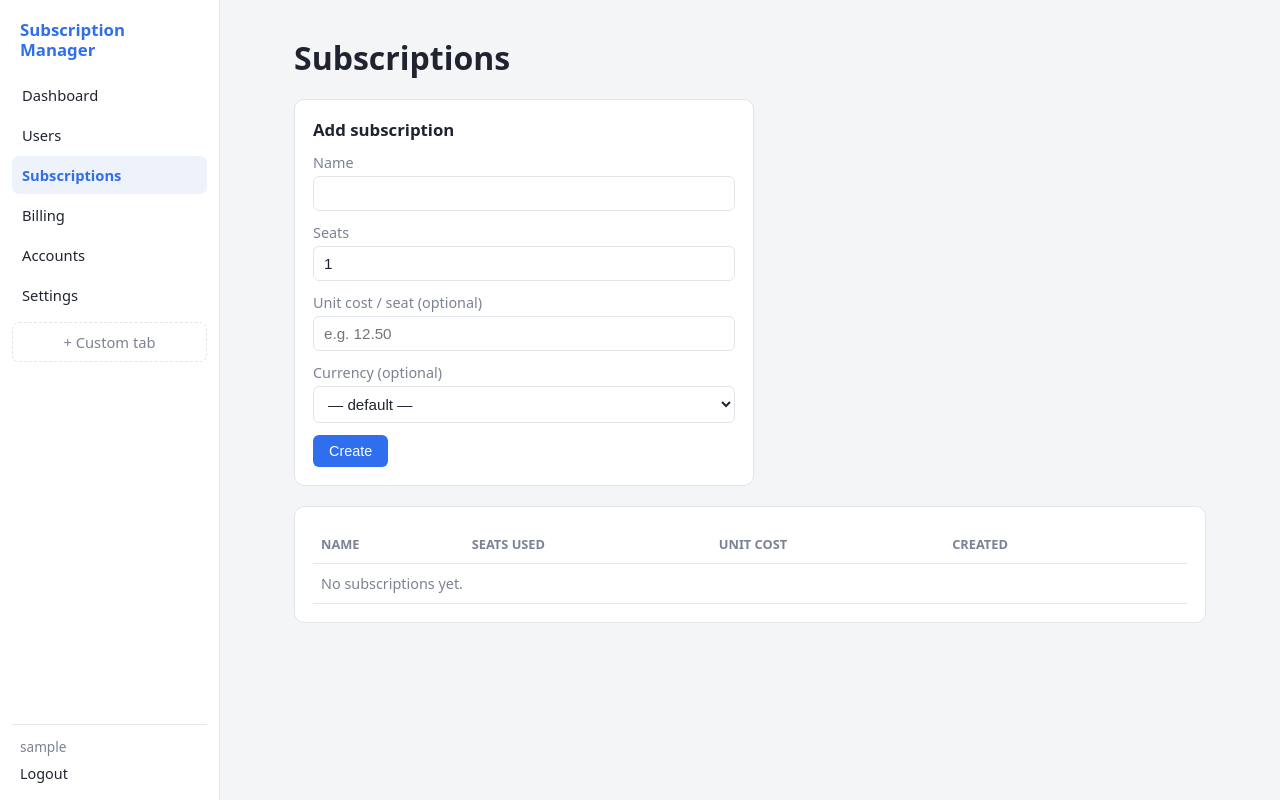
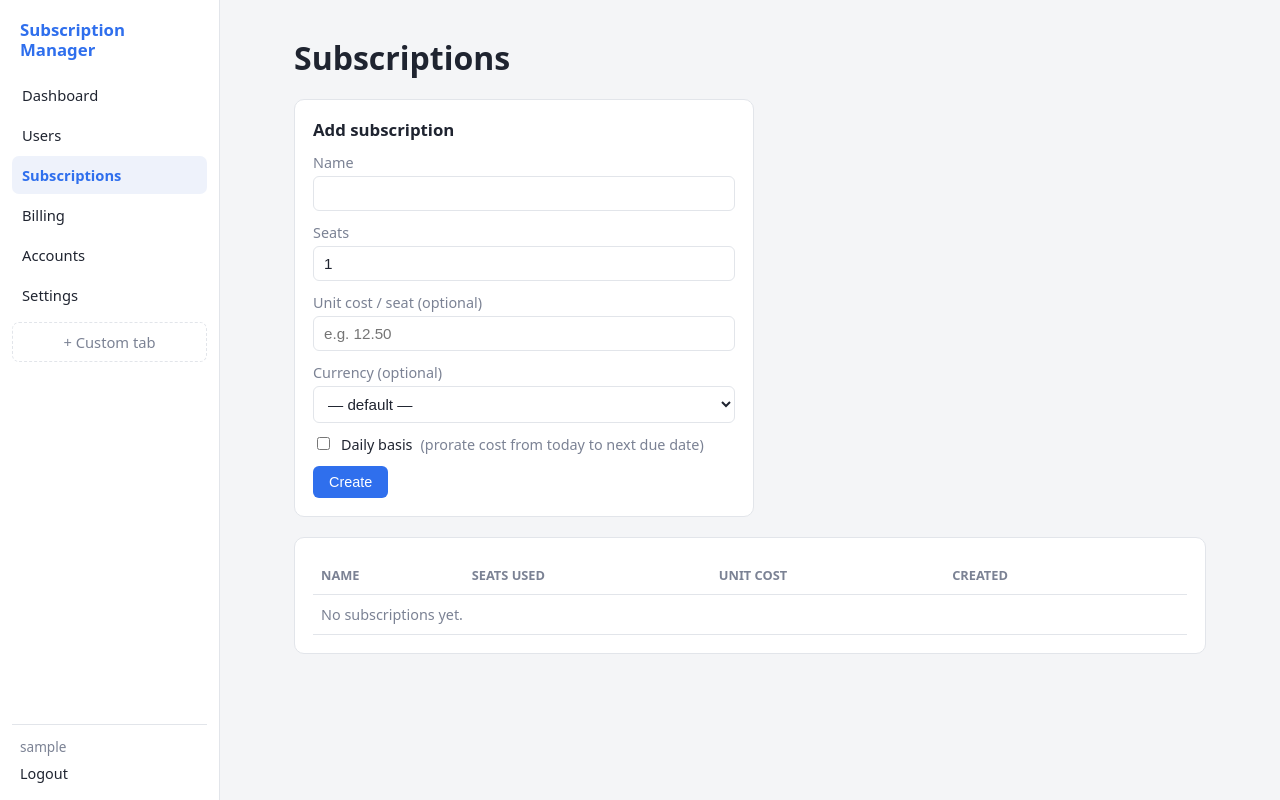
Before and after one commit to tahereldahrawy/SD_AI_Manager, a FastAPI app: page /subscriptions in a window 1280 px wide. Run offline with FastAPI, Linux system fonts and the light colour scheme; the visitor is signed in with stand-in values (Sample User, id 1); data that the repository does not hold is empty.

Commit message:
Add daily-basis proration option to subscriptions
- New optional "daily basis" tick per subscription (create + pricing forms)
- When on, current charge prorates from today to the next due invoice date:
  unit_cost / days-in-current-month * days-remaining * seats consumed
- Falls back to full per-period charge when no upcoming due date exists
- Invoice amount prefill prorates to the bill's own due date
- core.compute_charge() + core.next_due_date() helpers (pure, unit-tested)
- DB: additive daily_basis column (existing v1 DBs auto-migrate)
- Export + subscriptions list show the daily flag
- Smoke tests: +5 deterministic proration checks (46 total)

Co-Authored-By: Claude Opus 4.8 <noreply@anthropic.com>

```diff
--- a/app/core.py
+++ b/app/core.py
@@ -1,5 +1,6 @@
 """Shared helpers: sidebar model, currencies, section summaries, email reminders."""
 import smtplib
+from calendar import monthrange
 from datetime import date, timedelta
 from email.message import EmailMessage
 
@@ -29,6 +30,41 @@ def default_currency() -> str:
 def fmt_money(amount, currency=None) -> str:
     cur = currency or default_currency()
     return f"{amount:,.2f} {cur}"
+
+
+def compute_charge(unit_cost, consumed, daily_basis=False, next_due=None, today=None):
+    """Current charge for a subscription.
+
+    Normal: unit_cost x seats consumed (per period).
+    Daily basis: prorate from today to the next due date, using a daily rate of
+    unit_cost / (days in the current month). Falls back to the full per-period
+    charge when there is no upcoming due date.
+    """
+    base = (unit_cost or 0) * consumed
+    if not daily_basis or not next_due:
+        return base
+    try:
+        d_today = date.fromisoformat(today or today_iso())
+        d_due = date.fromisoformat(next_due)
+    except (TypeError, ValueError):
+        return base
+    days = (d_due - d_today).days
+    if days <= 0:
+        return base
+    period = monthrange(d_today.year, d_today.month)[1]
+    daily = (unit_cost or 0) / period
+    return daily * days * consumed
+
+
+def next_due_date(conn, subscription_id, today=None):
+    """Nearest upcoming due date for a subscription's still-due invoices, or None."""
+    row = conn.execute(
+        "SELECT MIN(due_date) FROM invoices "
+        "WHERE subscription_id = ? AND status = 'due' "
+        "AND due_date IS NOT NULL AND due_date >= ?",
+        (subscription_id, today or today_iso()),
+    ).fetchone()
+    return row[0] if row else None
 
 
 # --- sidebar (system order/visibility + custom tabs) ------------------------
--- a/app/db.py
+++ b/app/db.py
@@ -90,6 +90,8 @@ def _migrate(conn: sqlite3.Connection) -> None:
         conn.execute("ALTER TABLE subscriptions ADD COLUMN unit_cost REAL")
     if "currency" not in cols:
         conn.execute("ALTER TABLE subscriptions ADD COLUMN currency TEXT")
+    if "daily_basis" not in cols:
+        conn.execute("ALTER TABLE subscriptions ADD COLUMN daily_basis INTEGER NOT NULL DEFAULT 0")
 
 
 def init_db() -> None:
--- a/app/export.py
+++ b/app/export.py
@@ -27,13 +27,13 @@ def _fetch(kind: str):
         if kind == "subscriptions":
             rows = conn.execute(
                 """
-                SELECT s.id, s.name, s.seats, s.unit_cost, s.currency,
+                SELECT s.id, s.name, s.seats, s.unit_cost, s.currency, s.daily_basis,
                        (SELECT COUNT(*) FROM assignments a WHERE a.subscription_id = s.id) AS consumed,
                        s.created_at
                 FROM subscriptions s ORDER BY s.id
                 """
             ).fetchall()
-            headers = ["id", "name", "seats", "unit_cost", "currency",
+            headers = ["id", "name", "seats", "unit_cost", "currency", "daily_basis",
                        "seats_consumed", "created_at"]
             return headers, [tuple(r) for r in rows]
 
--- a/app/main.py
+++ b/app/main.py
@@ -163,7 +163,7 @@ def subs_page(request: Request, _: int = Depends(login_required)):
     with get_conn() as conn:
         rows = conn.execute(
             """
-            SELECT s.id, s.name, s.seats, s.unit_cost, s.currency, s.created_at,
+            SELECT s.id, s.name, s.seats, s.unit_cost, s.currency, s.daily_basis, s.created_at,
                    (SELECT COUNT(*) FROM assignments a WHERE a.subscription_id = s.id) AS consumed
             FROM subscriptions s ORDER BY s.name
             """
@@ -197,6 +197,7 @@ def create_subscription(
     seats: int = Form(...),
     unit_cost: str = Form(""),
     currency: str = Form(""),
+    daily_basis: str = Form(""),
     _: int = Depends(login_required),
 ):
     name = name.strip()
@@ -218,9 +219,9 @@ def create_subscription(
             flash(request, f"Subscription '{name}' already exists.", "error")
             return RedirectResponse("/subscriptions", status_code=303)
         conn.execute(
-            "INSERT INTO subscriptions (name, seats, unit_cost, currency, created_at) "
-            "VALUES (?, ?, ?, ?, ?)",
-            (name, seats, cost, _clean_currency(currency), now_iso()),
+            "INSERT INTO subscriptions (name, seats, unit_cost, currency, daily_basis, created_at) "
+            "VALUES (?, ?, ?, ?, ?, ?)",
+            (name, seats, cost, _clean_currency(currency), 1 if daily_basis else 0, now_iso()),
         )
     flash(request, f"Subscription '{name}' created with {seats} seats.", "success")
     return RedirectResponse("/subscriptions", status_code=303)
@@ -232,6 +233,7 @@ def edit_pricing(
     sub_id: int,
     unit_cost: str = Form(""),
     currency: str = Form(""),
+    daily_basis: str = Form(""),
     _: int = Depends(login_required),
 ):
     cost, err = _parse_cost(unit_cost)
@@ -240,8 +242,8 @@ def edit_pricing(
     else:
         with get_conn() as conn:
             conn.execute(
-                "UPDATE subscriptions SET unit_cost = ?, currency = ? WHERE id = ?",
-                (cost, _clean_currency(currency), sub_id),
+                "UPDATE subscriptions SET unit_cost = ?, currency = ?, daily_basis = ? WHERE id = ?",
+                (cost, _clean_currency(currency), 1 if daily_basis else 0, sub_id),
             )
         flash(request, "Pricing updated.", "success")
     return RedirectResponse(f"/subscriptions/{sub_id}", status_code=303)
@@ -287,15 +289,19 @@ def sub_detail(request: Request, sub_id: int, _: int = Depends(login_required)):
             (sub_id,),
         ).fetchall()
     consumed = len(assigned)
-    charge = (sub["unit_cost"] or 0) * consumed
+    today = today_iso()
+    daily = bool(sub["daily_basis"])
+    with get_conn() as conn:
+        nd = core.next_due_date(conn, sub_id, today)
+    charge = core.compute_charge(sub["unit_cost"], consumed, daily, nd, today)
     return templates.TemplateResponse(
         request,
         "subscription_detail.html",
         ctx(request, sub=sub, assigned=assigned, available=available,
             consumed=consumed, free=sub["seats"] - consumed,
-            invoices=invoices, charge=charge,
+            invoices=invoices, charge=charge, daily_basis=daily, next_due=nd,
             currency=sub["currency"] or core.default_currency(),
-            today=today_iso()),
+            today=today),
     )
 
 
@@ -538,7 +544,10 @@ def create_invoice(
                 "SELECT COUNT(*) FROM assignments WHERE subscription_id = ?",
                 (subscription_id,),
             ).fetchone()[0]
-            amt = (sub["unit_cost"] or 0) * consumed
+            amt = core.compute_charge(
+                sub["unit_cost"], consumed, bool(sub["daily_basis"]),
+                due_date.strip() or None, today_iso(),
+            )
         conn.execute(
             "INSERT INTO invoices (subscription_id, label, amount, currency, "
             "due_date, status, created_at) VALUES (?, ?, ?, ?, ?, 'due', ?)",
--- a/app/templates/subscriptions.html
+++ b/app/templates/subscriptions.html
@@ -17,6 +17,8 @@
                 {% for c in CURRENCIES %}<option value="{{ c }}">{{ c }}</option>{% endfor %}
             </select>
         </label>
+        <label class="check"><input type="checkbox" name="daily_basis" value="1">
+            Daily basis <span class="muted">(prorate cost from today to next due date)</span></label>
         <button type="submit">Create</button>
     </form>
 </div>
@@ -35,7 +37,7 @@
                         {{ s.consumed }} / {{ s.seats }}
                     </span>
                 </td>
-                <td>{% if s.unit_cost is not none %}{{ fmt_money(s.unit_cost, s.currency) }}{% else %}<span class="muted">—</span>{% endif %}</td>
+                <td>{% if s.unit_cost is not none %}{{ fmt_money(s.unit_cost, s.currency) }}{% if s.daily_basis %} <span class="badge ok">daily</span>{% endif %}{% else %}<span class="muted">—</span>{% endif %}</td>
                 <td class="muted">{{ s.created_at }}</td>
                 <td>
                     <a href="/subscriptions/{{ s.id }}">Manage</a>
```
Also changed, not shown: app/templates/subscription_detail.html (+11 -1 lines), scripts/smoke_test.py (+13 -0 lines), README.md.
